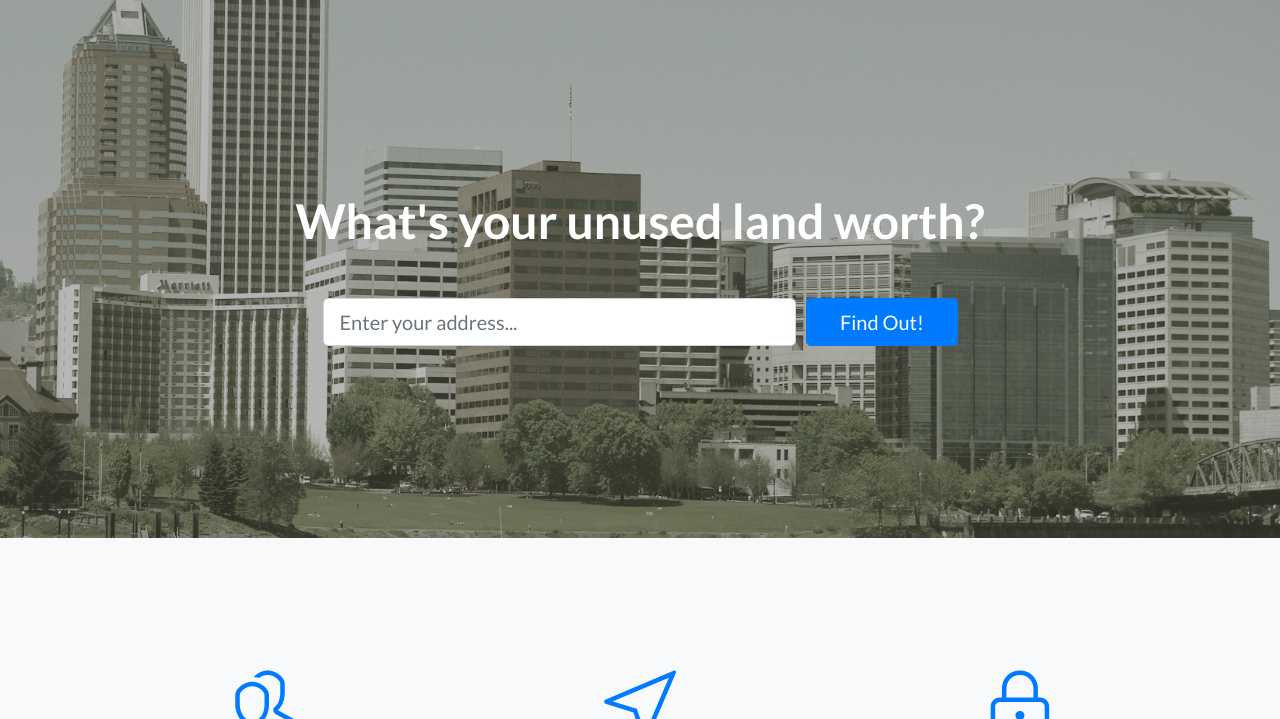
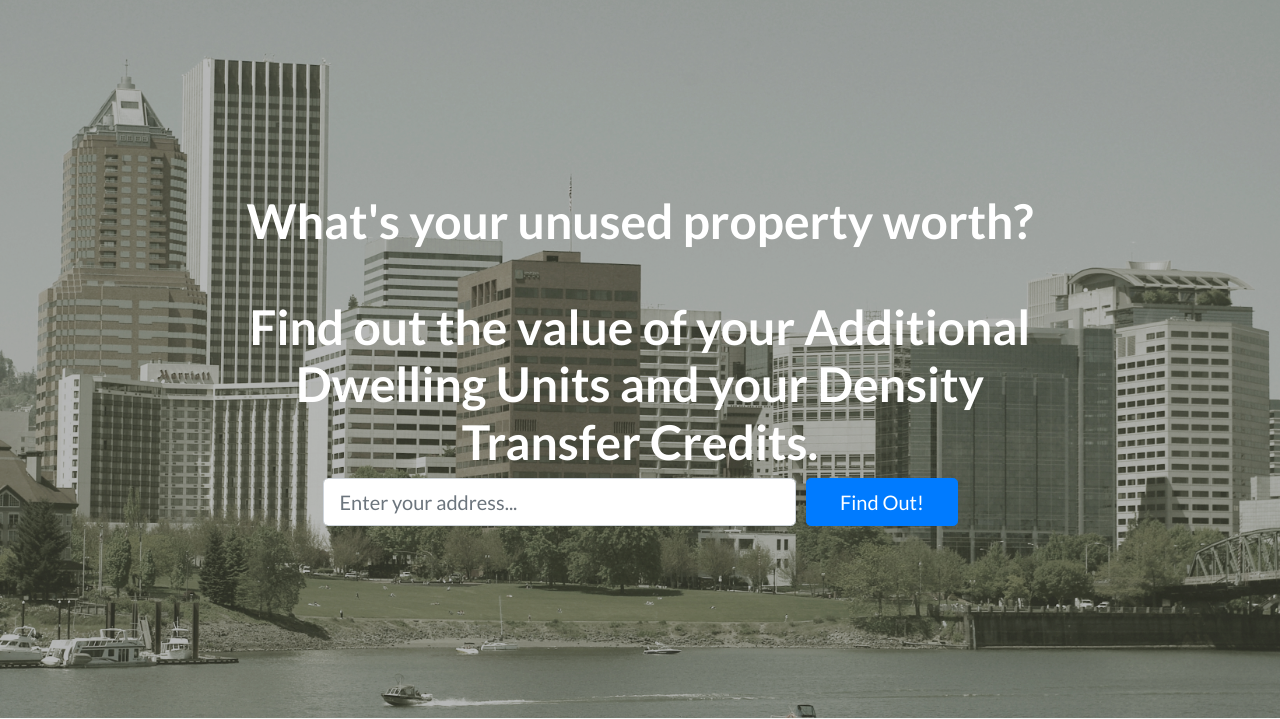
Before and after one commit to margielamadman/DenCityPDX, a Django app: page / in a window 1280 px wide. Shown: the part 56-775 px from the top of the page. Run offline with Django 3.2, Linux system fonts and the light colour scheme; some libraries are stand-ins or nearby versions.

Commit message:
updated HTML

```diff
--- a/templates/index.html
+++ b/templates/index.html
@@ -40,7 +40,8 @@
       <div class="container">
         <div class="row">
           <div class="col-xl-9 mx-auto">
-            <h1 class="mb-5">What's your unused land worth?</h1>
+            <h1 class="mb-5">What's your unused property worth?</h1>
+            <h1 class="mb-6">Find out the value of your Additional Dwelling Units and your Density Transfer Credits.</h2>
           </div>
           <div class="col-md-10 col-lg-8 col-xl-7 mx-auto">
             <form>
```
Also changed, not shown: ll_app/static/ll_app/img/favicon.ico (added).
